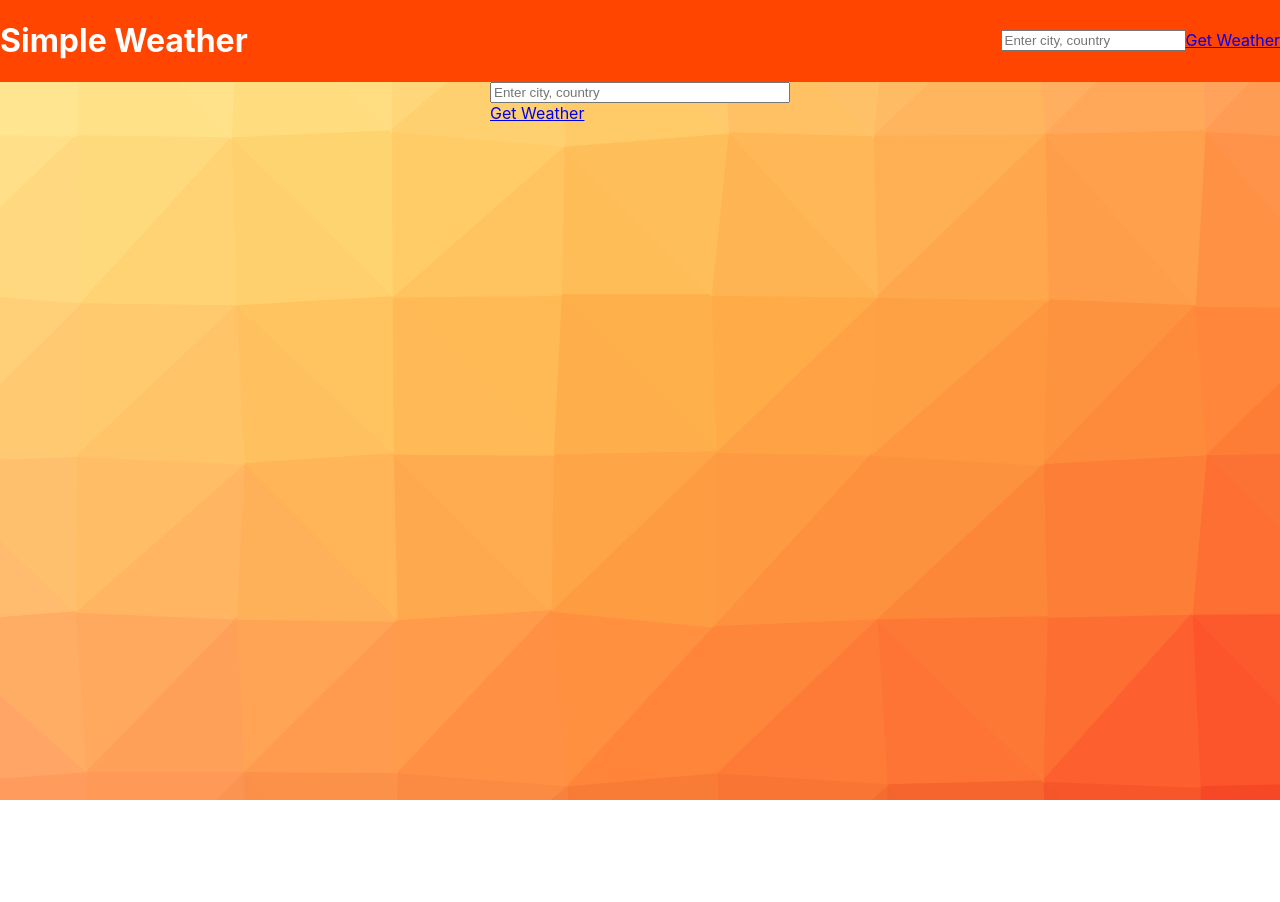
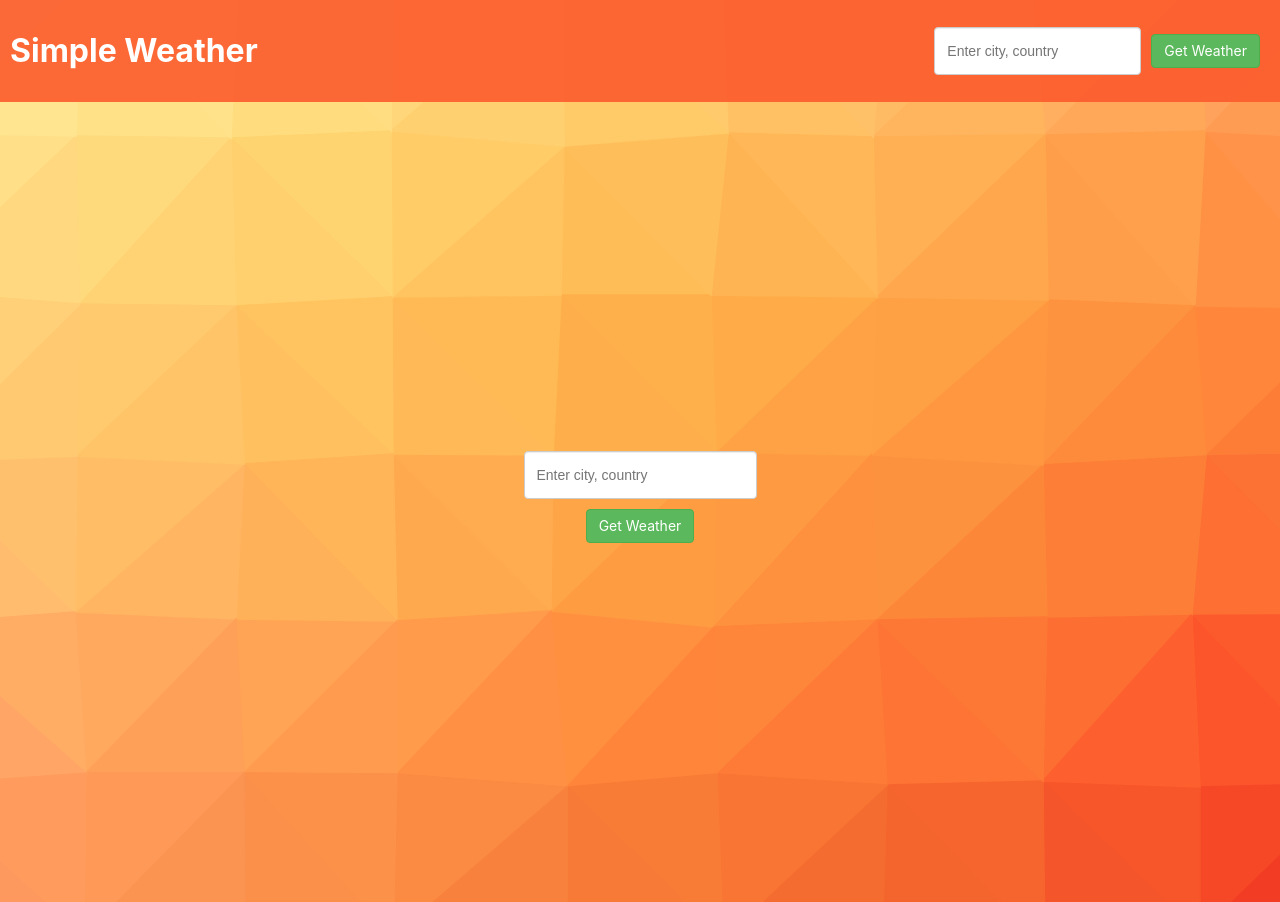
Before and after one commit to loganFry/simple-weather, a React (Create React App) app: page / in a window 1280 px wide. Before the commit the page ends 800 px from the top, so only its background shows below. Built offline with nearby package versions, Linux system fonts and the light colour scheme.

Commit message:
Fixed styling issues with weather form

```diff
--- a/package.json
+++ b/package.json
@@ -4,6 +4,7 @@
   "private": true,
   "dependencies": {
     "axios": "^0.18.0",
+    "classnames": "^2.2.5",
     "prop-types": "^15.6.1",
     "react": "^16.2.0",
     "react-dom": "^16.2.0",
--- a/public/index.html
+++ b/public/index.html
@@ -3,7 +3,7 @@
 
 <head>
   <meta charset="utf-8">
-  <meta name="viewport" content="width=device-width, initial-scale=1, shrink-to-fit=no">
+  <meta name="viewport" content="width=device-width, initial-scale=1">
   <meta name="theme-color" content="#000000">
   <!--
       manifest.json provides metadata used when your web app is added to the
--- a/src/App.js
+++ b/src/App.js
@@ -10,9 +10,9 @@ var ExtendedForecast = require('./components/ExtendedForecast');
 class App extends Component {
   render() {
     return (
-      <div>
+      <div className='container'>
         <BrowserRouter>
-          <div>
+          <div className='container'>
             <Nav />
             <Switch>
               <Route exact path='/' component={Home} />
--- a/src/components/ExtendedForecast.js
+++ b/src/components/ExtendedForecast.js
@@ -1,5 +1,4 @@
 var React = require('react');
-var api = require('../util/api');
 
 class ExtendedForecast extends React.Component {
     constructor(props){
--- a/src/components/Home.js
+++ b/src/components/Home.js
@@ -4,8 +4,8 @@ var WeatherForm = require('./WeatherForm')
 class Home extends React.Component {
     render(){
         return (
-            <div>
-                <WeatherForm styleClass='vertical-weather' />
+            <div className='home-container'>
+                <WeatherForm direction='column' />
             </div>
         )
     }
--- a/src/components/Nav.js
+++ b/src/components/Nav.js
@@ -6,7 +6,7 @@ class Nav extends React.Component {
       return (
         <div className='nav'>
             <h1>Simple Weather</h1>
-            <WeatherForm styleClass='horizontal-weather'/>
+            <WeatherForm direction='row'/>
         </div>
       );
   }
--- a/src/components/WeatherForm.js
+++ b/src/components/WeatherForm.js
@@ -38,13 +38,16 @@ class WeatherForm extends React.Component {
 
   render(){
     return (
-      <div className={this.props.styleClass}>
+      <div style={{flexDirection: this.props.direction}} className='weather-container'>
         <input
           type='text'
+          className='form-control'
           value={this.state.text}
           onChange={this.handleChange}
           placeholder='Enter city, country'/>
-        <Link to={'/forecast?city=' + this.state.city + '&country=' + this.state.country}>
+        <Link
+          to={'/forecast?city=' + this.state.city + '&country=' + this.state.country}
+          className='button button-success'>
           Get Weather
         </Link>
       </div>
@@ -53,7 +56,7 @@ class WeatherForm extends React.Component {
 }
 
 WeatherForm.propTypes = {
-  styleClass: PropTypes.string.isRequired,
+  direction: PropTypes.string.isRequired,
 }
 
 module.exports = WeatherForm;
--- a/src/index.css
+++ b/src/index.css
@@ -1,40 +1,87 @@
+html {
+  width: 100%;
+  height: 100%;
+}
+
 body {
+  height: 100%;
+  width: 100%;
+  margin: 0;
   font-family: -apple-system,BlinkMacSystemFont,Segoe UI,Roboto,Oxygen-Sans,Ubuntu,Cantarell,Helvetica Neue,sans-serif;
-  padding: 0;
-  margin: 0;
   background-image: url("./images/pattern.svg");
 }
 
-.container {
-  margin: 0 auto;
+.container, #root {
+  height: 100%;
+  width: 100%;
+}
+
+.home-container {
+  height: 100%;
+  width: 100%;
+  background-size: cover;
+  display: flex;
+  flex-direction: column;
+  justify-content: center;
+  align-items: center;
 }
 
 .nav {
   display: flex;
   flex-direction: row;
   justify-content: space-between;
-  background-color: orangered;
+  background: rgba(252, 90, 44, 0.89);
   color: white;
   align-items: center;
+  padding: 10px;
 }
 
-.weather-container {
+.weather-container{
   display: flex;
-  flex-direction: column;
   justify-content: center;
   align-items: center;
-  height: 100%;
+  margin-bottom: 50;
 }
 
-.vertical-weather {
-  display: flex;
-  flex-direction: column;
-  width: 300px;
-  height: 200px;
-  margin: auto;
+.form-control {
+  display: block;
+  width: 100%;
+  height: 34px;
+  padding: 6px 12px;
+  font-size: 14px;
+  line-height: 1.42857143;
+  color: #555;
+  background-color: #fff;
+  background-image: none;
+  border: 1px solid #ccc;
+  border-radius: 4px;
+  -webkit-box-shadow: inset 0 1px 1px rgba(0,0,0,.075);
+  box-shadow: inset 0 1px 1px rgba(0,0,0,.075);
+  -webkit-transition: border-color ease-in-out .15s,-webkit-box-shadow ease-in-out .15s;
+  -o-transition: border-color ease-in-out .15s,box-shadow ease-in-out .15s;
+  transition: border-color ease-in-out .15s,box-shadow ease-in-out .15s;
 }
 
-.horizontal-weather {
-  display: flex;
-  flex-direction: row;
+.button {
+  display: inline-block;
+  padding: 6px 12px;
+  margin-bottom: 0;
+  font-size: 14px;
+  font-weight: 400;
+  line-height: 1.42857143;
+  text-align: center;
+  white-space: nowrap;
+  vertical-align: middle;
+  cursor: pointer;
+  background-image: none;
+  border: 1px solid transparent;
+  border-radius: 4px;
+  text-decoration: none;
+  margin: 10px;
 }
+
+.button-success {
+  color: #fff;
+  background-color: #5cb85c;
+  border-color: #4cae4c;
+}
```
